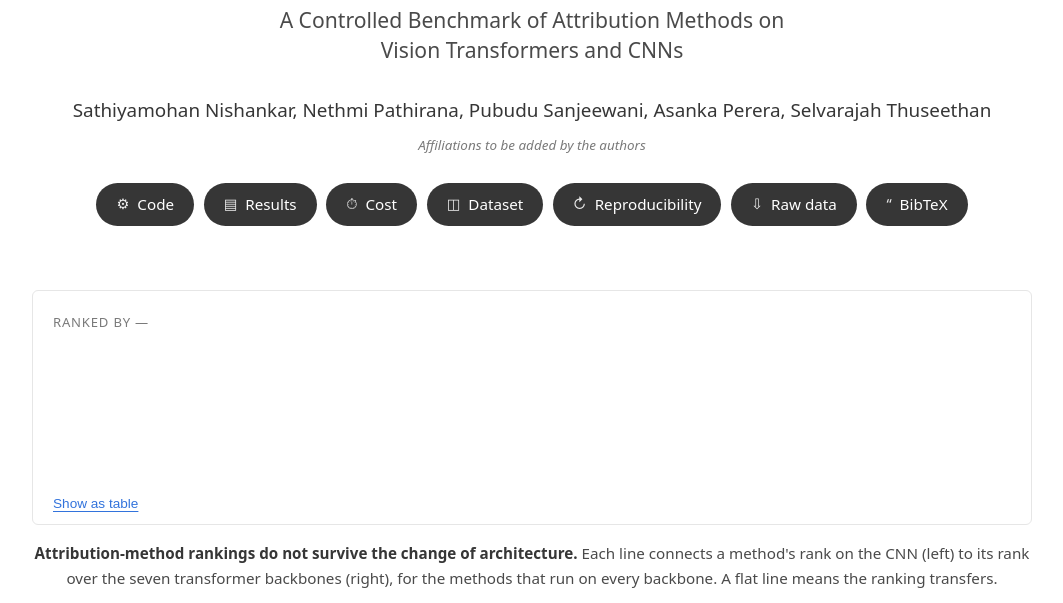
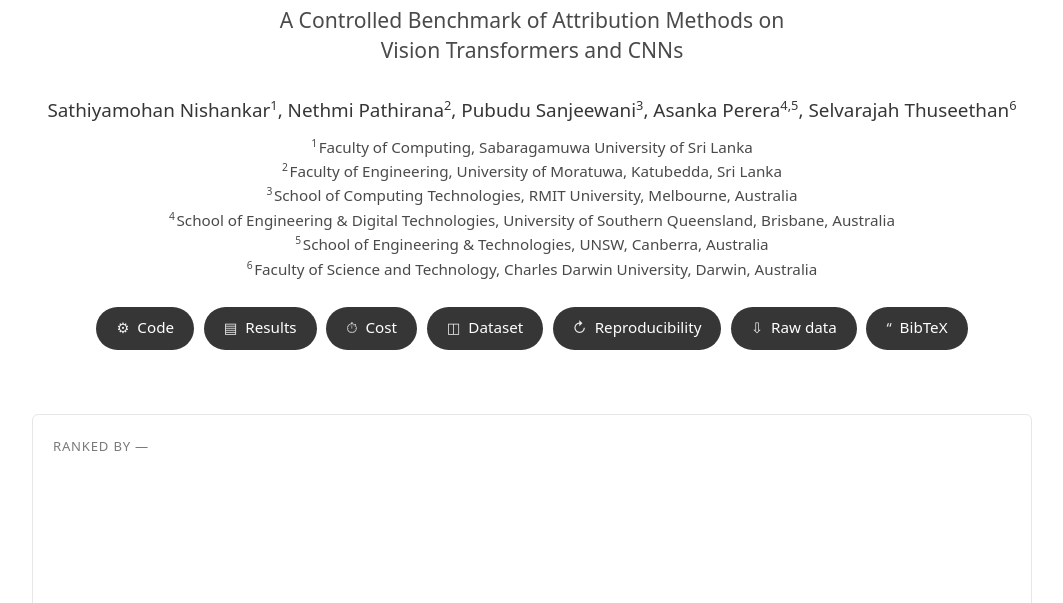
Before and after one commit to Nishan-Charlie/VIT_XAI_Bench, a plain HTML site: page website/index.html in a window 1280 px wide. Shown: the part 197-800 px from the top of the page, without its empty margins (108-1171 px from the left). Drawn offline with Linux system fonts and the light colour scheme; no server answers.

Commit message:
Website: add the author affiliations
Numbered affiliations from the manuscript's title page replace the placeholder.

```diff
--- a/website/css/style.css
+++ b/website/css/style.css
@@ -101,11 +101,11 @@ a:hover { color: var(--link-dark); text-decoration: underline; }
 .authors { font-size: 1.18rem; margin: 0 0 .35rem; line-height: 1.9; }
 .authors a { color: var(--link); }
 .authors sup { font-size: .68em; }
-.affiliations { font-size: 1.02rem; color: var(--ink); margin: 0 0 1.6rem; line-height: 1.7; }
-.affiliations sup { font-size: .68em; }
-.affiliation-todo {
-  font-size: .84rem; color: var(--ink-3); font-style: italic;
+.affiliations {
+  list-style: none; padding: 0; margin: 0 0 1.6rem;
+  font-size: .95rem; color: var(--ink-2); line-height: 1.6;
 }
+.affiliations sup { font-size: .68em; margin-right: .15em; }
 
 .link-buttons {
   list-style: none; margin: 0 0 1rem; padding: 0;
--- a/website/index.html
+++ b/website/index.html
@@ -25,16 +25,20 @@
       </p>
 
       <p class="authors">
-        Sathiyamohan&nbsp;Nishankar,
-        Nethmi&nbsp;Pathirana,
-        Pubudu&nbsp;Sanjeewani,
-        Asanka&nbsp;Perera,
-        Selvarajah&nbsp;Thuseethan
+        Sathiyamohan&nbsp;Nishankar<sup>1</sup>,
+        Nethmi&nbsp;Pathirana<sup>2</sup>,
+        Pubudu&nbsp;Sanjeewani<sup>3</sup>,
+        Asanka&nbsp;Perera<sup>4,5</sup>,
+        Selvarajah&nbsp;Thuseethan<sup>6</sup>
       </p>
-      <!-- TODO(authors): add institutions and superscript markers here, e.g.
-           <p class="affiliations"><sup>1</sup>Institution A  <sup>2</sup>Institution B</p>
-           Left blank deliberately rather than guessed. -->
-      <p class="affiliations affiliation-todo">Affiliations to be added by the authors</p>
+      <ul class="affiliations">
+        <li><sup>1</sup>Faculty of Computing, Sabaragamuwa University of Sri&nbsp;Lanka</li>
+        <li><sup>2</sup>Faculty of Engineering, University of Moratuwa, Katubedda, Sri&nbsp;Lanka</li>
+        <li><sup>3</sup>School of Computing Technologies, RMIT University, Melbourne, Australia</li>
+        <li><sup>4</sup>School of Engineering &amp; Digital Technologies, University of Southern Queensland, Brisbane, Australia</li>
+        <li><sup>5</sup>School of Engineering &amp; Technologies, UNSW, Canberra, Australia</li>
+        <li><sup>6</sup>Faculty of Science and Technology, Charles Darwin University, Darwin, Australia</li>
+      </ul>
 
       <ul class="link-buttons">
         <li><a href="https://github.com/Nishan-Charlie/VIT_XAI_Bench"><span class="icon">&#9881;</span>Code</a></li>
```
